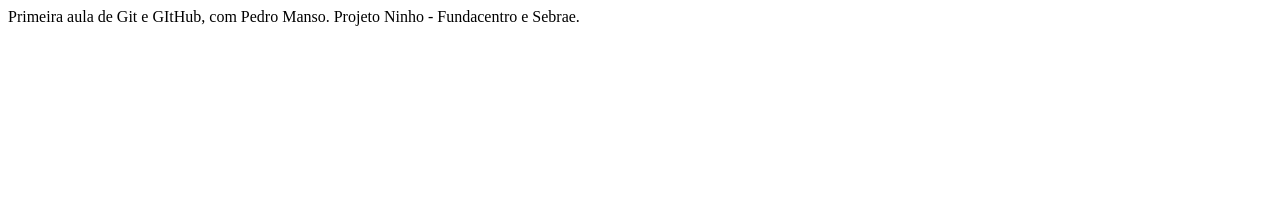
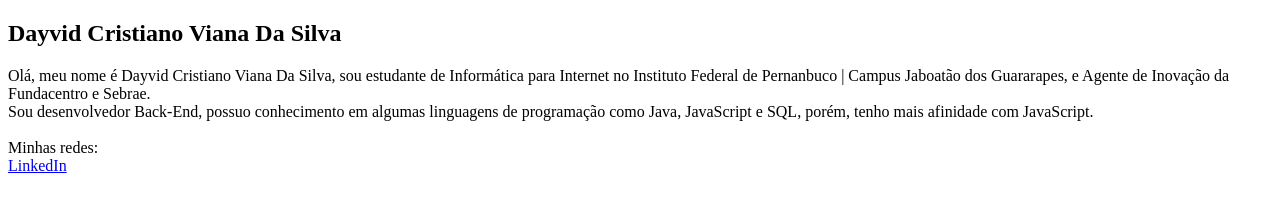
Before and after one commit to dayvidcristianosilva/aula_, a plain HTML site: page index.html in a window 1280 px wide. Drawn offline with Linux system fonts and the light colour scheme.

Commit message:
Meu curriculo

```diff
--- a/index.html
+++ b/index.html
@@ -1,12 +1,24 @@
 <!DOCTYPE html>
 <html lang="pt-BR">
+
 <head>
     <meta charset="UTF-8">
     <meta name="viewport" content="width=device-width, initial-scale=1.0">
-    <title>Teste de Git e GItHub</title>
+    <title>Sobre Dayvid</title>
 </head>
+
 <body>
-Primeira aula de Git e GItHub, com Pedro Manso.
-Projeto Ninho - Fundacentro e Sebrae.
+    <h2>Dayvid Cristiano Viana Da Silva</h2>
+    Olá, meu nome é Dayvid Cristiano Viana Da Silva, sou estudante de Informática para Internet no Instituto Federal de
+    Pernanbuco | Campus Jaboatão dos Guararapes, e Agente de Inovação da Fundacentro e Sebrae.
+    <br>
+    Sou desenvolvedor Back-End, possuo conhecimento em algumas linguagens de programação como Java, JavaScript e SQL,
+    porém, tenho mais afinidade com JavaScript.
+    <br><br>
+    Minhas redes:
+    <br>
+    <a href="https://www.linkedin.com/in/dayvid-cristiano-739539224/">LinkedIn</a>
+
 </body>
+
 </html>
```
